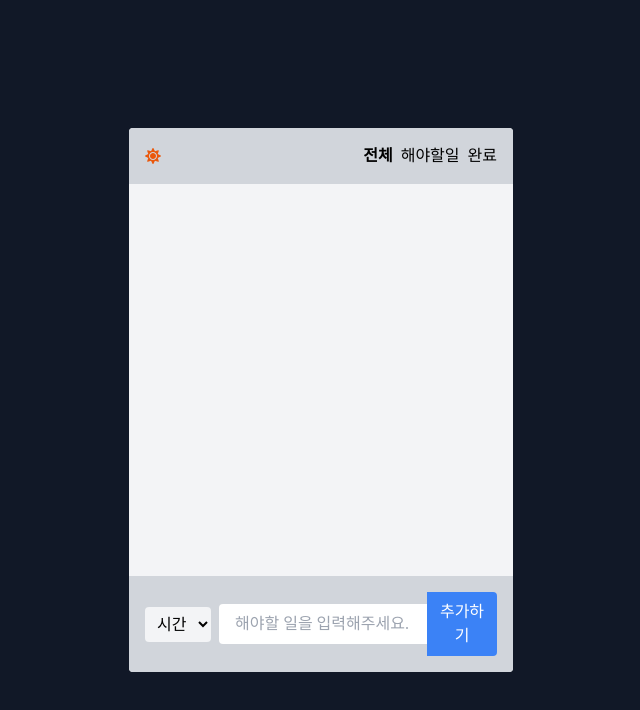
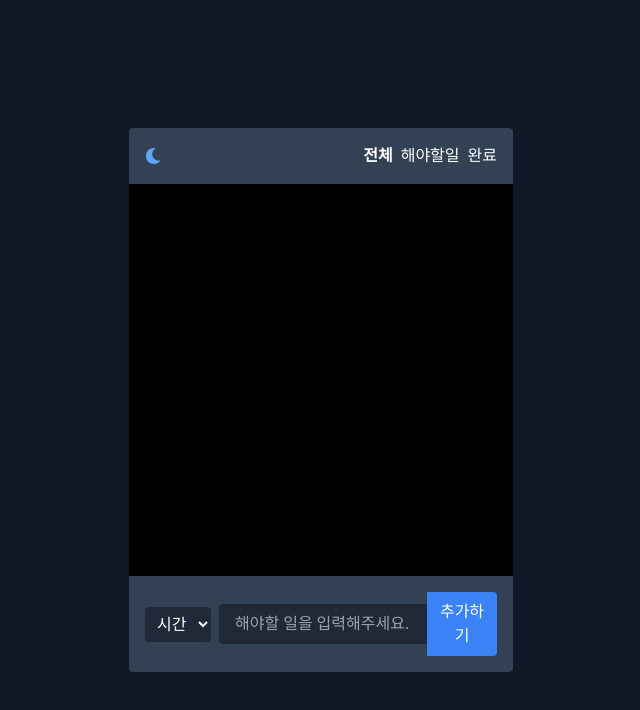
Before and after one commit to lumayi/todo-app-forme, a React (Create React App) app: page / in a window 1280 px wide. Both pictures are taken after a click on the icon 472 px from the left and 156 px from the top of the page. Shown: the top 710 px of the page, without its empty margins (319-959 px from the left). Built offline with nearby package versions, Linux system fonts and the light colour scheme.

Commit message:
darkMode 적용완료

```diff
--- a/public/index.html
+++ b/public/index.html
@@ -10,7 +10,7 @@
       content="Web site created using create-react-app"
     />
 
-    <title>ToDo App for LUMA</title>
+    <title>LUMA's ToDo App</title>
   </head>
   <body>
     <div id="root"></div>
--- a/src/App.jsx
+++ b/src/App.jsx
@@ -1,18 +1,24 @@
 import React from 'react';
-import Header from './components/header';
 import ToDo from './components/toDo';
 import Footer from './components/footer';
 import { ToDosContextProvider } from './context/todosContext';
+import { DarkModeContextProvider } from './context/darkModeContext';
+import ToDos from './pages/todos';
+import Header from './components/header';
+import { HeaderContextProvider } from './context/headerContext';
 
 export default function App() {
   return (
-    <div className="flex flex-col justify-center items-center bg-gray-900 min-w-screen min-h-screen">
-      <div className="w-96 bg-gray-100 rounded">
+    <DarkModeContextProvider>
+      <ToDos>
         <ToDosContextProvider>
-          <ToDo />
+          <HeaderContextProvider>
+            <Header />
+            <ToDo />
+          </HeaderContextProvider>
           <Footer />
         </ToDosContextProvider>
-      </div>
-    </div>
+      </ToDos>
+    </DarkModeContextProvider>
   );
 }
--- a/src/components/footer.jsx
+++ b/src/components/footer.jsx
@@ -1,10 +1,13 @@
 import React, { useContext, useRef, useState } from 'react';
 import { ToDosContext } from '../context/todosContext';
+import { DarkModeContext } from '../context/darkModeContext';
+import cls from 'classnames';
 
 export default function Footer() {
   const initialValue = { time: '', title: '' };
   const [todoAdd, setTodoAdd] = useState(initialValue);
   const { addTodo } = useContext(ToDosContext);
+  const { darkMode } = useContext(DarkModeContext);
   const inputRef = useRef(null);
   const handleAdd = () => {
     if (!todoAdd.time) return alert('시간대 선택을 해주세요.');
@@ -25,11 +28,23 @@ export default function Footer() {
     }));
   };
   return (
-    <div className="mt-14 bg-gray-300 p-4 rounded-b">
+    <div
+      className={cls(
+        'mt-14 p-4 rounded-b',
+        { 'bg-gray-300 ': !darkMode },
+        { 'bg-slate-700 ': darkMode }
+      )}
+    >
       <div className="flex justify-center gap-2 items-center">
         <select
           onChange={handleTime}
-          className="p-2 rounded outline-none bg-gray-100"
+          className={cls(
+            'p-2 rounded outline-none ',
+            {
+              'bg-white': !darkMode,
+            },
+            { 'bg-gray-800 text-white': darkMode }
+          )}
         >
           <option value="">시간</option>
           <option value="새벽">새벽</option>
@@ -43,11 +58,17 @@ export default function Footer() {
             onChange={handleName}
             type="text"
             placeholder="해야할 일을 입력해주세요."
-            className="p-2 w-52 rounded-l outline-none indent-2"
+            className={cls('p-2 w-52 rounded-l outline-none indent-2', {
+              'bg-gray-800 text-white': darkMode,
+            })}
           />
           <button
             onClick={handleAdd}
-            className="bg-blue-500 rounded-r p-2 text-white"
+            className={cls(
+              'rounded-r p-2 text-white',
+              { 'bg-blue-500': darkMode },
+              { 'bg-orange-500': !darkMode }
+            )}
           >
             추가하기
           </button>
--- a/src/components/header.jsx
+++ b/src/components/header.jsx
@@ -1,16 +1,74 @@
-import React from 'react';
+import React, { useContext } from 'react';
 import { FaSun, FaMoon } from 'react-icons/fa';
+import { DarkModeContext } from '../context/darkModeContext';
+import cls from 'classnames';
+import { HeaderContext } from '../context/headerContext';
 
 export default function Header() {
+  const { darkMode, toggleDarkMode } = useContext(DarkModeContext);
+  const { menus, setMenus } = useContext(HeaderContext);
+  const { all, current, done } = menus;
   return (
-    <div className="flex items-center justify-between p-4 rounded-t bg-gray-300">
+    <div
+      className={cls(
+        'flex items-center justify-between p-4 rounded-t',
+        { 'bg-gray-300': !darkMode },
+        { 'bg-slate-700': darkMode }
+      )}
+    >
       <div>
-        <FaSun className="text-orange-600 cursor-pointer hover:text-gray-500" />
+        {darkMode ? (
+          <FaMoon
+            className="text-blue-400 cursor-pointer hover:text-gray-300"
+            onClick={toggleDarkMode}
+          />
+        ) : (
+          <FaSun
+            className="text-orange-600 cursor-pointer hover:text-gray-400"
+            onClick={toggleDarkMode}
+          />
+        )}
       </div>
-      <div className="flex gap-2">
-        <span className="cursor-pointer hover:text-gray-500">전체</span>
-        <span className="cursor-pointer hover:text-gray-500">해야할일</span>
-        <span className="cursor-pointer hover:text-gray-500">완료</span>
+      <div className={cls('flex gap-2', { 'text-white': darkMode })}>
+        <span
+          className={cls(
+            'cursor-pointer',
+            {
+              'font-semibold': all,
+            },
+            { 'hover:text-gray-700': !darkMode },
+            { 'hover:text-gray-300': darkMode }
+          )}
+          onClick={() => setMenus({ all: true, current: false, done: false })}
+        >
+          전체
+        </span>
+        <span
+          className={cls(
+            'cursor-pointer',
+            {
+              'font-semibold': current,
+            },
+            { 'hover:text-gray-700': !darkMode },
+            { 'hover:text-gray-300': darkMode }
+          )}
+          onClick={() => setMenus({ all: false, current: true, done: false })}
+        >
+          해야할일
+        </span>
+        <span
+          className={cls(
+            'cursor-pointer',
+            {
+              'font-semibold': done,
+            },
+            { 'hover:text-gray-700': !darkMode },
+            { 'hover:text-gray-300': darkMode }
+          )}
+          onClick={() => setMenus({ all: false, current: false, done: true })}
+        >
+          완료
+        </span>
       </div>
     </div>
   );
--- a/src/components/oneToDoList.jsx
+++ b/src/components/oneToDoList.jsx
@@ -2,25 +2,37 @@ import React, { useContext } from 'react';
 import { FaTrash } from 'react-icons/fa';
 import { ToDosContext } from '../context/todosContext';
 import cls from 'classnames';
+import { DarkModeContext } from '../context/darkModeContext';
 
-export default function OneToDoList({ todo, time, deleteTodo, index }) {
-  const { todos, changeTodo } = useContext(ToDosContext);
+export default function OneToDoList({ todo, time, deleteTodo }) {
+  const { changeTodo } = useContext(ToDosContext);
+  const { darkMode } = useContext(DarkModeContext);
   return (
     <>
-      {index === 0 && <span className="text-xs">{time}</span>}
-      <div className="flex h-9 justify-between items-center hover:bg-gray-300 rounded px-2">
+      <div className="flex h-9 justify-between items-center rounded px-2">
         <div className="flex justify-center items-center gap-2">
           <input
             type="checkbox"
+            className="cursor-pointer"
             onClick={() => changeTodo({ time, title: todo.title })}
           />
-          <span className={cls({ 'line-through': todo.done })}>
+          <span
+            className={cls(
+              { 'line-through': todo.done },
+              { 'text-black': !darkMode },
+              { 'text-gray-200': darkMode }
+            )}
+          >
             {todo.title}
           </span>
         </div>
         <div>
           <FaTrash
-            className="text-gray-700 cursor-pointer hover:text-red-400"
+            className={cls(
+              'cursor-pointer',
+              { 'text-gray-700 hover:text-red-400': !darkMode },
+              { 'text-gray-200 hover:text-blue-400': darkMode }
+            )}
             onClick={() => deleteTodo({ title: todo.title, time })}
           />
         </div>
--- a/src/components/toDo.jsx
+++ b/src/components/toDo.jsx
@@ -3,52 +3,22 @@ import { ToDosContext } from '../context/todosContext';
 import { FaSun, FaMoon } from 'react-icons/fa';
 import cls from 'classnames';
 import OneToDoList from './oneToDoList';
+import { DarkModeContext } from '../context/darkModeContext';
+import { HeaderContext } from '../context/headerContext';
 
 export default function ToDo() {
   const { todos, deleteTodo } = useContext(ToDosContext);
-  const [menus, setMenus] = useState({
-    all: true,
-    current: false,
-    done: false,
-  });
+  const { darkMode } = useContext(DarkModeContext);
+  const { menus } = useContext(HeaderContext);
   const { all, current, done } = menus;
 
   return (
-    <>
-      <div className="flex items-center justify-between p-4 rounded-t bg-gray-300">
-        <div>
-          <FaSun className="text-orange-600 cursor-pointer hover:text-gray-500" />
-        </div>
-        <div className="flex gap-2">
-          <span
-            className={cls('cursor-pointer hover:text-black', {
-              'font-semibold': all,
-            })}
-            onClick={() => setMenus({ all: true, current: false, done: false })}
-          >
-            전체
-          </span>
-          <span
-            className={cls('cursor-pointer hover:text-black', {
-              'font-semibold': current,
-            })}
-            onClick={() => setMenus({ all: false, current: true, done: false })}
-          >
-            해야할일
-          </span>
-          <span
-            className={cls('cursor-pointer hover:text-black', {
-              'font-semibold': done,
-            })}
-            onClick={() => setMenus({ all: false, current: false, done: true })}
-          >
-            완료
-          </span>
-        </div>
-      </div>
     <div className="flex flex-col gap-2 px-4 mt-4 min-h-[20rem]">
       {todos['새벽'] && (
         <div>
+          <span className={cls('text-xs', { 'text-white': darkMode })}>
+            새벽
+          </span>
           {todos['새벽'].map((value, index) => {
             if (all)
               return (
@@ -56,7 +26,6 @@ export default function ToDo() {
                   todo={value}
                   time="새벽"
                   deleteTodo={deleteTodo}
-                    index={index}
                   key={index + value.title}
                 />
               );
@@ -66,7 +35,6 @@ export default function ToDo() {
                   todo={value}
                   time="새벽"
                   deleteTodo={deleteTodo}
-                    index={index}
                   key={index + value.title}
                 />
               );
@@ -76,7 +44,6 @@ export default function ToDo() {
                   todo={value}
                   time="새벽"
                   deleteTodo={deleteTodo}
-                    index={index}
                   key={index + value.title}
                 />
               );
@@ -85,6 +52,9 @@ export default function ToDo() {
       )}
       {todos['오전'] && (
         <div>
+          <span className={cls('text-xs', { 'text-white': darkMode })}>
+            오전
+          </span>
           {todos['오전'].map((value, index) => {
             if (all)
               return (
@@ -92,7 +62,6 @@ export default function ToDo() {
                   todo={value}
                   time="오전"
                   deleteTodo={deleteTodo}
-                    index={index}
                   key={index + value.title}
                 />
               );
@@ -102,7 +71,6 @@ export default function ToDo() {
                   todo={value}
                   time="오전"
                   deleteTodo={deleteTodo}
-                    index={index}
                   key={index + value.title}
                 />
               );
@@ -112,7 +80,6 @@ export default function ToDo() {
                   todo={value}
                   time="오전"
                   deleteTodo={deleteTodo}
-                    index={index}
                   key={index + value.title}
                 />
               );
@@ -121,6 +88,9 @@ export default function ToDo() {
       )}
       {todos['오후'] && (
         <div>
+          <span className={cls('text-xs', { 'text-white': darkMode })}>
+            오후
+          </span>
           {todos['오후'].map((value, index) => {
             if (all)
               return (
@@ -128,7 +98,6 @@ export default function ToDo() {
                   todo={value}
                   time="오후"
                   deleteTodo={deleteTodo}
-                    index={index}
                   key={index + value.title}
                 />
               );
@@ -138,7 +107,6 @@ export default function ToDo() {
                   todo={value}
                   time="오후"
                   deleteTodo={deleteTodo}
-                    index={index}
                   key={index + value.title}
                 />
               );
@@ -148,7 +116,6 @@ export default function ToDo() {
                   todo={value}
                   time="오후"
                   deleteTodo={deleteTodo}
-                    index={index}
                   key={index + value.title}
                 />
               );
@@ -157,6 +124,7 @@ export default function ToDo() {
       )}
       {todos['밤'] && (
         <div>
+          <span className={cls('text-xs', { 'text-white': darkMode })}>밤</span>
           {todos['밤'].map((value, index) => {
             if (all)
               return (
@@ -164,7 +132,6 @@ export default function ToDo() {
                   todo={value}
                   time="밤"
                   deleteTodo={deleteTodo}
-                    index={index}
                   key={index + value.title}
                 />
               );
@@ -174,7 +141,6 @@ export default function ToDo() {
                   todo={value}
                   time="밤"
                   deleteTodo={deleteTodo}
-                    index={index}
                   key={index + value.title}
                 />
               );
@@ -184,7 +150,6 @@ export default function ToDo() {
                   todo={value}
                   time="밤"
                   deleteTodo={deleteTodo}
-                    index={index}
                   key={index + value.title}
                 />
               );
@@ -192,6 +157,5 @@ export default function ToDo() {
         </div>
       )}
     </div>
-    </>
   );
 }
--- /dev/null
+++ b/src/context/headerContext.jsx
@@ -0,0 +1,15 @@
+import { createContext, useState } from 'react';
+
+export const HeaderContext = createContext();
+export const HeaderContextProvider = ({ children }) => {
+  const [menus, setMenus] = useState({
+    all: true,
+    current: false,
+    done: false,
+  });
+  return (
+    <HeaderContext.Provider value={{ menus, setMenus }}>
+      {children}
+    </HeaderContext.Provider>
+  );
+};
--- /dev/null
+++ b/src/pages/todos.jsx
@@ -0,0 +1,26 @@
+import React, { useContext } from 'react';
+import { DarkModeContext } from '../context/darkModeContext';
+import cls from 'classnames';
+
+export default function ToDos({ children }) {
+  const { darkMode } = useContext(DarkModeContext);
+  return (
+    <div
+      className={cls(
+        'flex flex-col justify-center items-center min-w-screen min-h-screen',
+        { 'bg-gray-900': darkMode },
+        { 'bg-gray-100': !darkMode }
+      )}
+    >
+      <div
+        className={cls(
+          'w-96  rounded',
+          { 'bg-black': darkMode },
+          { 'bg-white': !darkMode }
+        )}
+      >
+        {children}
+      </div>
+    </div>
+  );
+}
```
Also changed, not shown: 1 other file (tests, documents, lock files or other folders). Lines whose indentation alone changed are shown as unchanged.
